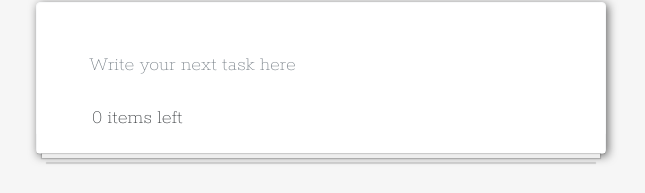
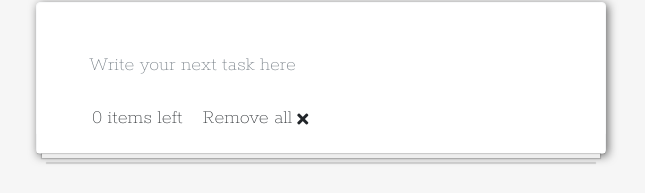
Before and after one commit to nitlara/todolistReact, a React app: page / in a window 1280 px wide. Shown: the part 174-367 px from the top of the page, without its empty margins (319-964 px from the left). Built offline with nearby package versions, Linux system fonts and the light colour scheme.

Commit message:
created new div and incon with Delete All task but without any function

```diff
--- a/src/js/component/todocontainer.js
+++ b/src/js/component/todocontainer.js
@@ -25,6 +25,7 @@ export const ToDoContainer = () => {
 		resultArray.splice(index, 1);
 		setArrayTasks([...resultArray]);
 	};
+
 	//map para recorrer el array
 	const listOfTasks = arrayTasks.map((element, index) => {
 		return (
@@ -39,10 +40,12 @@ export const ToDoContainer = () => {
 			</li>
 		);
 	});
+
 	//formulario
 	//incluye un onChange
 	//Genera la lista de tareas que viene dada del map de arrayTasks
 	//Cuenta el length del array
+	//!!!!!!-------------PENDIENTE: Añadir el condicional al segundo icondelete para que no aparezca si el length no es mayor a 0-------------!!!!!!
 	return (
 		<div className="form-container">
 			<Form onSubmit={event => handleKeyPress(event)}>
@@ -57,8 +60,14 @@ export const ToDoContainer = () => {
 			</Form>
 
 			<ul className="table"> {listOfTasks} </ul>
-			<div>
+			<div className="d-flex flex-row justify-content-start">
 				<p className="task-counter"> {arrayTasks.length} items left </p>
+				<div className="d-flex">
+					<p className="textremove"> Remove all </p>
+					<div className="icondelete mt-1">
+						<i className="fas fa-times" />
+					</div>
+				</div>
 			</div>
 		</div>
 	);
--- a/src/styles/todocontainer.scss
+++ b/src/styles/todocontainer.scss
@@ -8,16 +8,6 @@
     margin: auto;
     width: 100%;    margin: auto;
     text-align: left;
-}
-
-.task-counter{
-
-    margin:auto;
-    margin-left:15px;
-    font-family: 'Rokkitt', serif;
-    font-size:20px;
-    text-align: left;
-
 }
 
 .form-control{
@@ -52,3 +42,25 @@ li + .icondelete{
 
     visibility: hidden;
 }
+
+.task-counter{
+
+    margin:auto;
+    margin-left:15px;
+    margin-right: 5px;
+    font-family: 'Rokkitt', serif;
+    font-size:20px;
+    text-align: left;
+
+}
+
+.textremove{
+    margin:auto;
+    margin-left:15px;
+    margin-right: 5px;
+    font-family: 'Rokkitt', serif;
+    font-size:20px;
+    text-align: left;
+    display: flex;
+    justify-content: space-between;
+}
```
